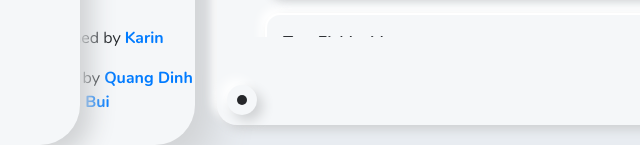
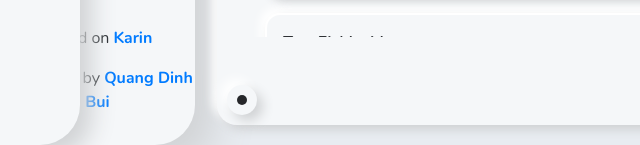
Before and after one commit to bquangDinh/AdminDashboard, a plain HTML site: page Pages/form.html in a window 1280 px wide. Shown: the part 655-800 px from the top of the page, 0-640 px from the left. Drawn offline with nearby package versions, Linux system fonts and the light colour scheme; a web font is replaced by a local one.

Commit message:
Fixed text

```diff
--- a/Pages/form.html
+++ b/Pages/form.html
@@ -279,7 +279,7 @@
                 </div>
 
                 <div id="designer-credit">
-                    <p>Designed by <a href="https://dribbble.com/shots/10752674-Vanilla-Dashboard-Neumorphic" target="_blank">Karin</a></p>
+                    <p>Based on <a href="https://dribbble.com/shots/10752674-Vanilla-Dashboard-Neumorphic" target="_blank">Karin</a></p>
                     <p>Developed by <a href="https://github.com/bquangDinh" target="_blank">Quang Dinh Bui</a></p>
                 </div>
             </div>
```
Also changed, not shown: Pages/basic.html (+1 -1 lines), Pages/components.html (+1 -1 lines), index.html (+1 -1 lines).
